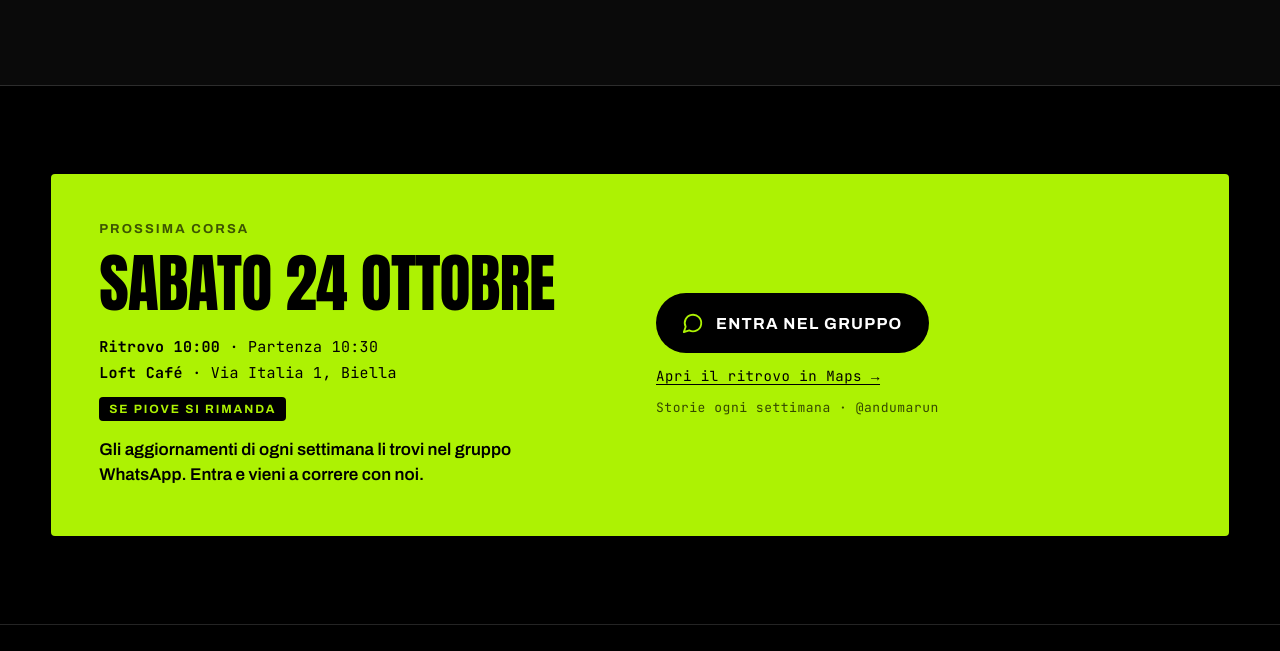
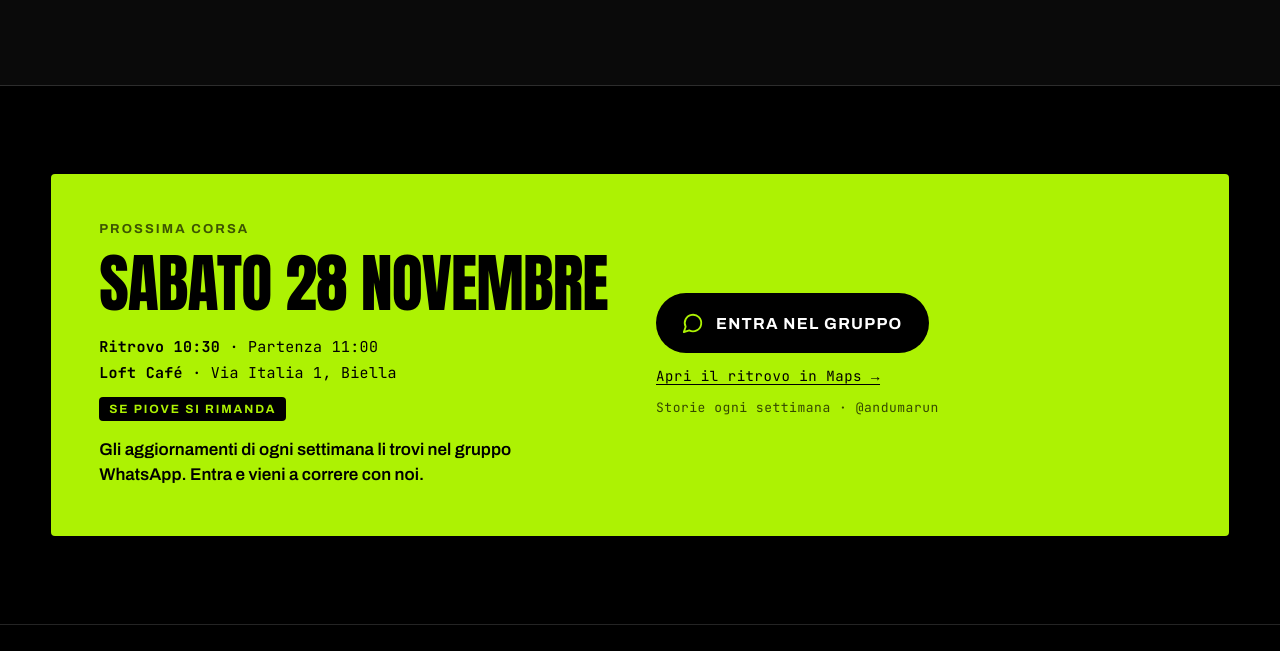
Before and after one commit to RafLov/andumarun, a plain HTML site: page index.html in a window 1280 px wide. Shown: the part 1501-2152 px from the top of the page. Drawn offline with Linux system fonts and the light colour scheme.

Commit message:
Add files via upload

```diff
--- a/index.html
+++ b/index.html
@@ -75,9 +75,9 @@ Seguici</a>
 <div style="background:#ADF203;color:#000;border-radius:4px;padding:clamp(24px,5vw,48px);display:grid;grid-template-columns:repeat(auto-fit,minmax(300px,1fr));gap:32px;align-items:center">
 <div>
 <div style="font-weight:700;font-size:13px;letter-spacing:.16em;text-transform:uppercase;color:rgba(0,0,0,.65)">Prossima corsa</div>
-<h2 style="margin:12px 0 0;font-family:'Anton',Impact,sans-serif;font-weight:400;text-transform:uppercase;font-size:clamp(40px,5vw,64px);line-height:.95;letter-spacing:-.015em">Sabato 24 ottobre</h2>
+<h2 style="margin:12px 0 0;font-family:'Anton',Impact,sans-serif;font-weight:400;text-transform:uppercase;font-size:clamp(40px,5vw,64px);line-height:.95;letter-spacing:-.015em">Sabato 28 novembre</h2>
 <div style="margin:18px 0 0;display:flex;flex-direction:column;gap:6px;font-family:'JetBrains Mono',monospace;font-size:15px;letter-spacing:.02em">
-<span><strong>Ritrovo 10:00</strong> · Partenza 10:30</span>
+<span><strong>Ritrovo 10:30</strong> · Partenza 11:00</span>
 <span><strong>Loft Café</strong> · Via Italia 1, Biella</span>
 <span style="align-self:flex-start;margin-top:8px;padding:5px 10px;border-radius:4px;background:#000;color:#ADF203;font-family:'Archivo',sans-serif;font-weight:700;font-size:12px;letter-spacing:.16em;text-transform:uppercase">Se piove si rimanda</span>
 </div>
```
